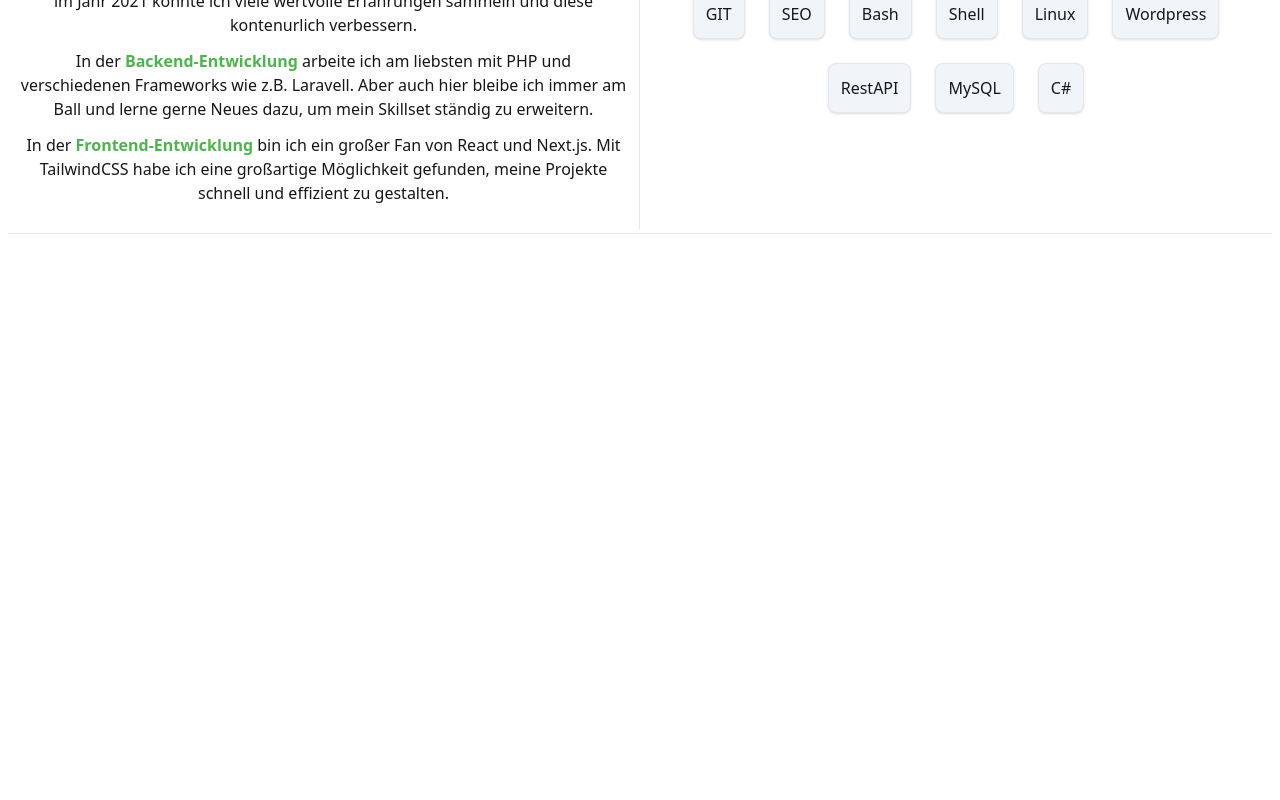
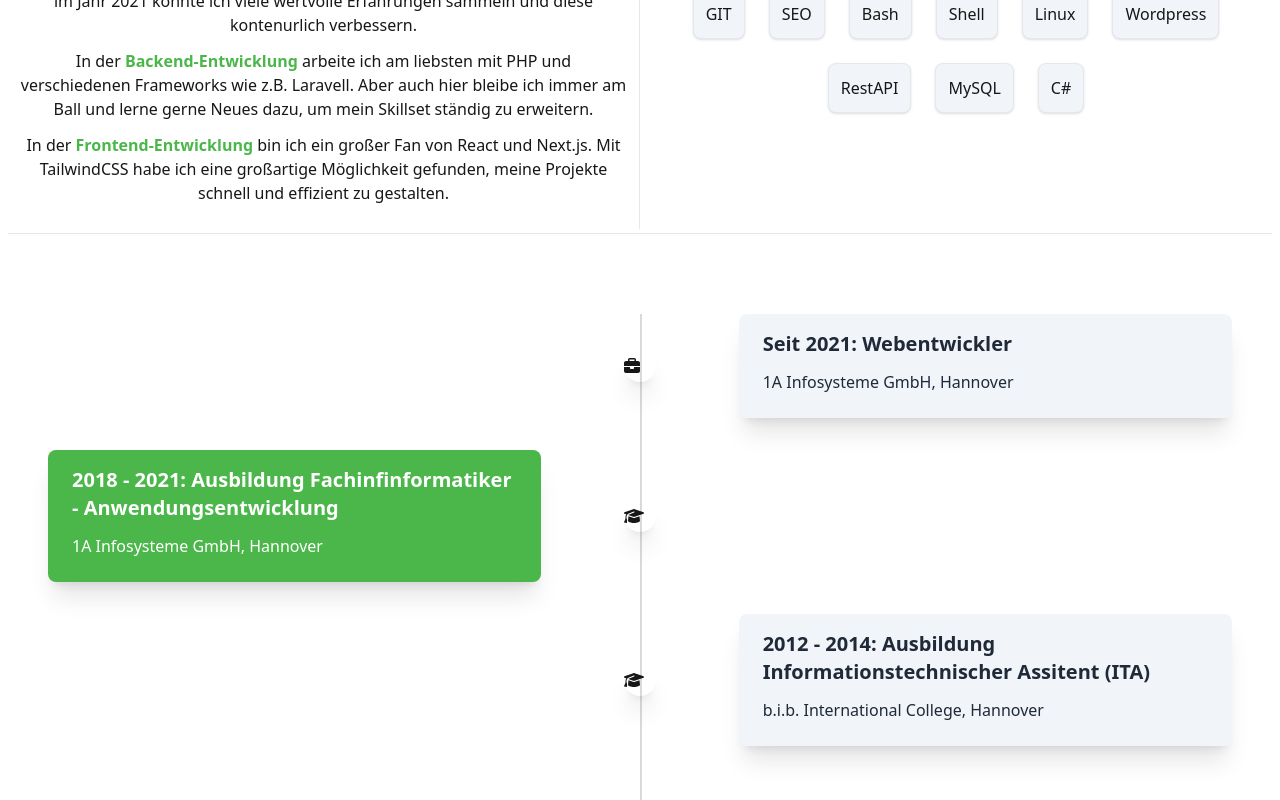
Before and after one commit to pelidigatto/portfolio_v2, a Next.js app: page / in a window 1280 px wide. Shown: the part 1084-1884 px from the top of the page. Before the commit the page ends 1362 px from the top, so only its background shows below. Built offline with nearby package versions, Linux system fonts and the light colour scheme.

Commit message:
Add timeline section to homepage with education and work experience details

```diff
--- a/app/globals.css
+++ b/app/globals.css
@@ -34,6 +34,10 @@ body {
 }
 
 
+.bg-hightlight {
+  background-color: #4bb74a;
+}
+
 .hightlight {
   color: #4bb74a;
 }
@@ -65,3 +69,13 @@ u {
 
 
 }
+
+.timeline {
+  left: 0;
+}
+
+@media (min-width: 640px) {
+  .timeline {
+    left: 50%;
+  }
+}
--- a/app/page.tsx
+++ b/app/page.tsx
@@ -1,4 +1,7 @@
 import Image from "next/image";
+import { faCoffee, faBriefcase, faGraduationCap } from '@fortawesome/free-solid-svg-icons'
+import { FontAwesomeIcon } from '@fortawesome/react-fontawesome'
+
 
 export default function Home() {
   return (
@@ -86,6 +89,51 @@ export default function Home() {
           </div>
         </div>
 
+        <div className="flex justify-center items-center my-10">
+          <div className="container mx-auto w-full h-full">
+            <div className="relative wrap overflow-hidden p-2 sm:p-10 h-full">
+              <div className="border-2-2 absolute border-opacity-20 border-gray-700 h-full border timeline" /* style={{ left: '50%' }} */></div>
+
+              <div className="mb-8 flex justify-start sm:justify-between items-center w-full right-timeline">
+                <div className="order-1 w-0  sm:w-5/12"></div>
+                <div className="z-20 flex items-center order-1 shadow-xl w-8 h-8 rounded-full">
+                  <FontAwesomeIcon icon={faBriefcase} />
+                </div>
+                <div className="order-1 bg-slate-100 rounded-lg shadow-xl w-full  sm:w-5/12 px-6 py-4">
+                  <h3 className="mb-3 font-bold text-gray-800 text-xl">Seit 2021: Webentwickler</h3>
+                  <h4 className="mb-2 font-thin text-gray-800 text-md">1A Infosysteme GmbH, Hannover</h4>
+                  {/* <p className="text-sm leading-snug tracking-wide text-gray-900 text-opacity-100">Lorem Ipsum is simply dummy text of the printing and typesetting industry. Lorem Ipsum has been the industry's standard dummy text ever since the 1500s, when an unknown printer took a galley of type and scrambled it to make a type specimen book.</p> */}
+                </div>
+              </div>
+
+              <div className="mb-8 flex justify-start sm:justify-between flex-row sm:flex-row-reverse items-center w-full left-timeline">
+                <div className="order-1 w-0  sm:w-5/12"></div>
+                <div className="z-20 flex items-center order-1 shadow-xl w-8 h-8 rounded-full">
+                  <FontAwesomeIcon icon={faGraduationCap} />
+                </div>
+                <div className="order-1 bg-hightlight rounded-lg shadow-xl w-full  sm:w-5/12 px-6 py-4">
+                  <h3 className="mb-3 font-bold text-white text-xl">2018 - 2021: Ausbildung Fachinfinformatiker - Anwendungsentwicklung</h3>
+                  <h4 className="mb-2 font-thin text-white text-md">1A Infosysteme GmbH, Hannover</h4>
+                  {/* <p className="text-sm font-medium leading-snug tracking-wide text-white text-opacity-100">Lorem Ipsum is simply dummy text of the printing and typesetting industry. Lorem Ipsum has been the industry's standard dummy text ever since the 1500s, when an unknown printer took a galley of type and scrambled it to make a type specimen book.</p> */}
+                </div>
+              </div>
+
+              <div className="mb-8 flex justify-start sm:justify-between items-center w-full right-timeline">
+                <div className="order-1 w-0  sm:w-5/12"></div>
+                <div className="z-20 flex items-center order-1 shadow-xl w-8 h-8 rounded-full">
+                  <FontAwesomeIcon icon={faGraduationCap} />
+                </div>
+                <div className="order-1 bg-slate-100 rounded-lg shadow-xl w-full  sm:w-5/12 px-6 py-4">
+                  <h3 className="mb-3 font-bold text-gray-800 text-xl">2012 - 2014: Ausbildung Informationstechnischer Assitent (ITA)</h3>
+                  <h4 className="mb-2 font-thin text-gray-800 text-md">b.i.b. International College, Hannover</h4>
+                  {/* <p className="text-sm leading-snug tracking-wide text-gray-900 text-opacity-100">Lorem Ipsum is simply dummy text of the printing and typesetting industry. Lorem Ipsum has been the industry's standard dummy text ever since the 1500s, when an unknown printer took a galley of type and scrambled it to make a type specimen book.</p> */}
+                </div>
+              </div>
+
+            </div>
+          </div>
+        </div>
+
 
     </>
   );
```
Also changed, not shown: package.json (+9 -5 lines), 1 other file (tests, documents, lock files or other folders).
